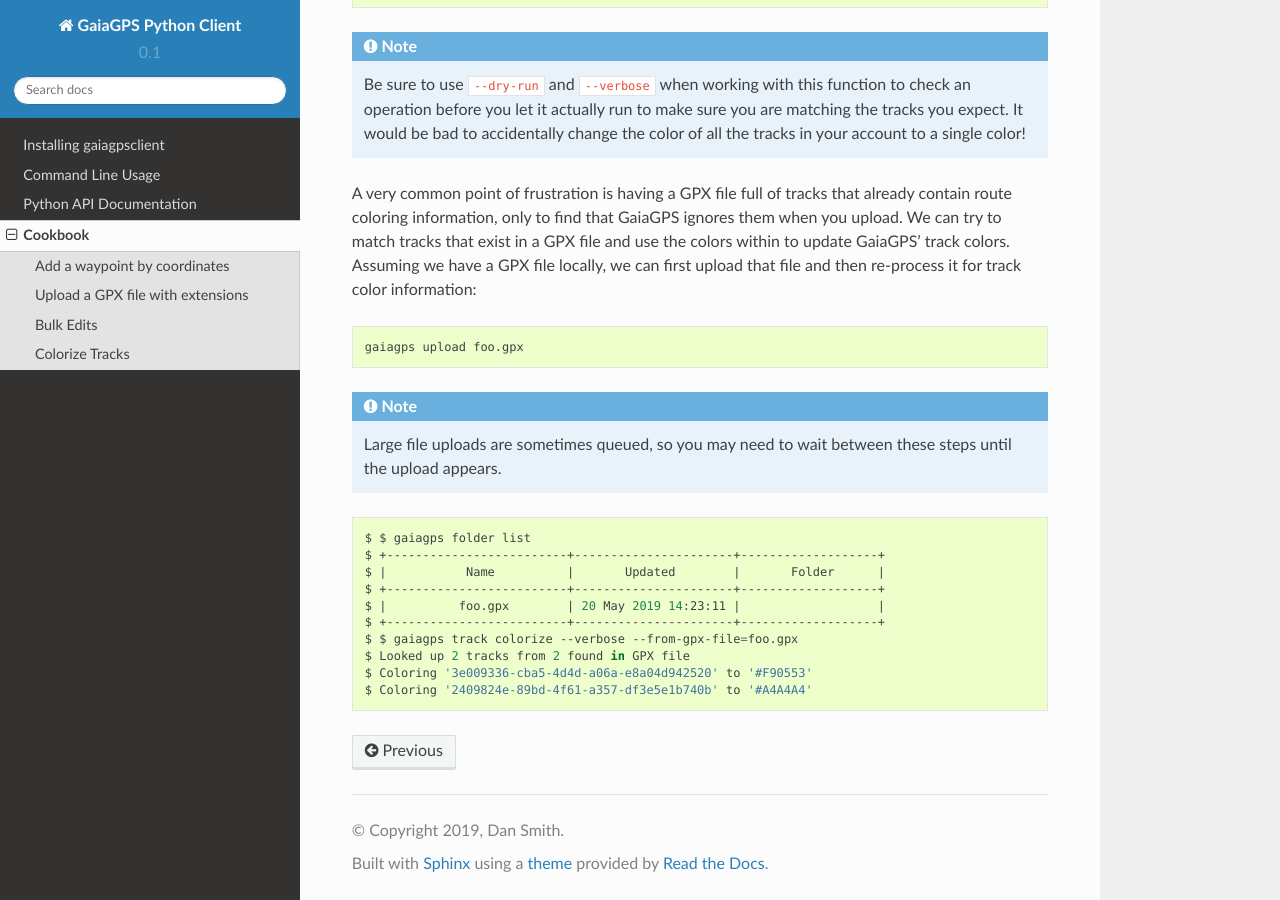
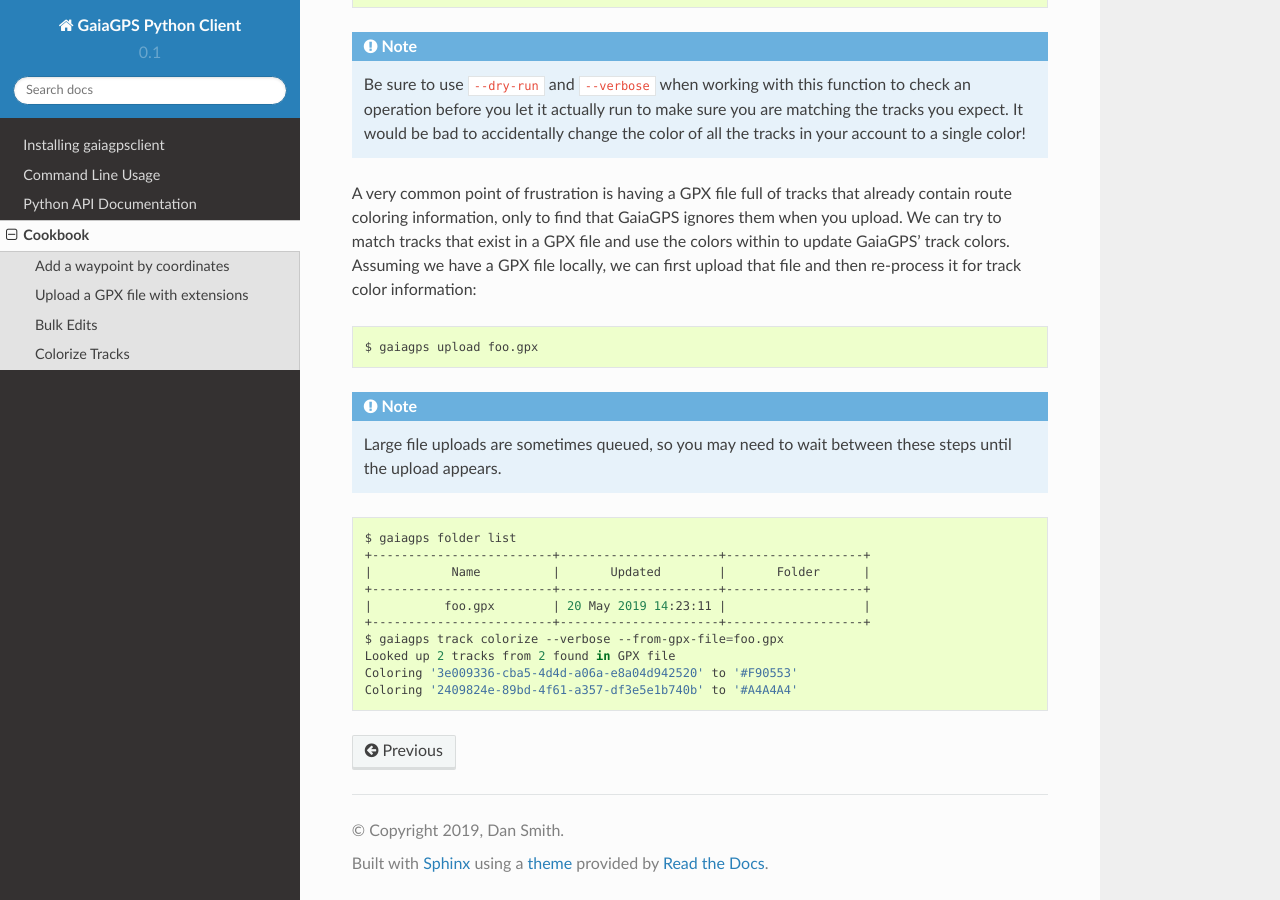
Before and after one commit to kk7ds/gaiagpsclient, a Sphinx documentation site: the page built from doc/source/cookbook.rst, in a window 1280 px wide and 900 px high, scrolled down 2438 px. Built offline with Sphinx 7.4.7 and the Read the Docs theme 2.0.0, drawn with Linux system fonts in a browser that asks for light colours.

```diff
--- a/doc/source/cookbook.rst
+++ b/doc/source/cookbook.rst
@@ -132,14 +132,14 @@ exist in a GPX file and use the colors within to update GaiaGPS' track
 colors. Assuming we have a GPX file locally, we can first upload that
 file and then re-process it for track color information:
 
-.. prompt:: bash $ auto
+.. prompt:: bash
 
   gaiagps upload foo.gpx
 
 .. note:: Large file uploads are sometimes queued, so you may need to
           wait between these steps until the upload appears.
 
-.. prompt:: bash $
+.. prompt:: bash $ auto
 
   $ gaiagps folder list
   +-------------------------+----------------------+-------------------+
```
